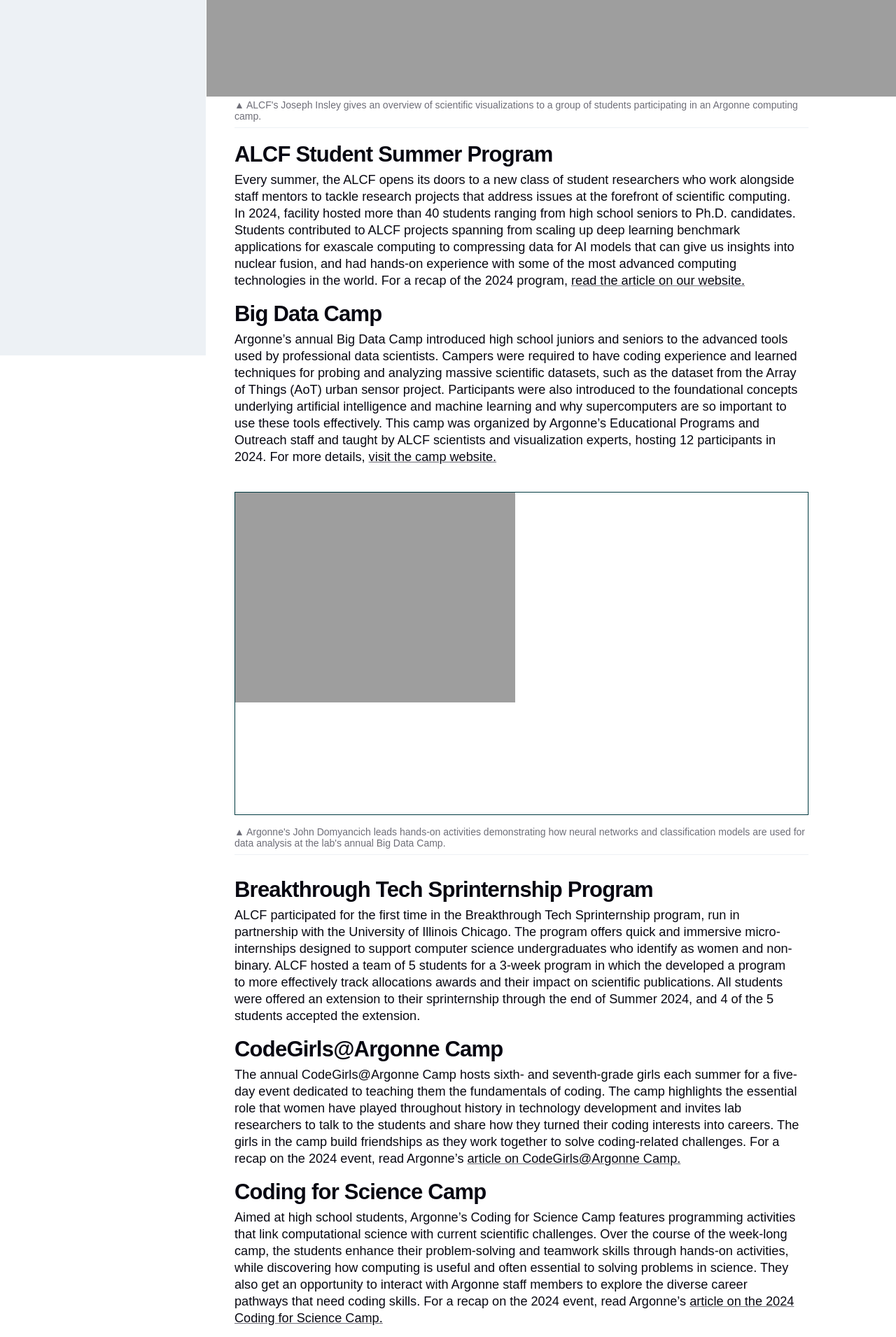
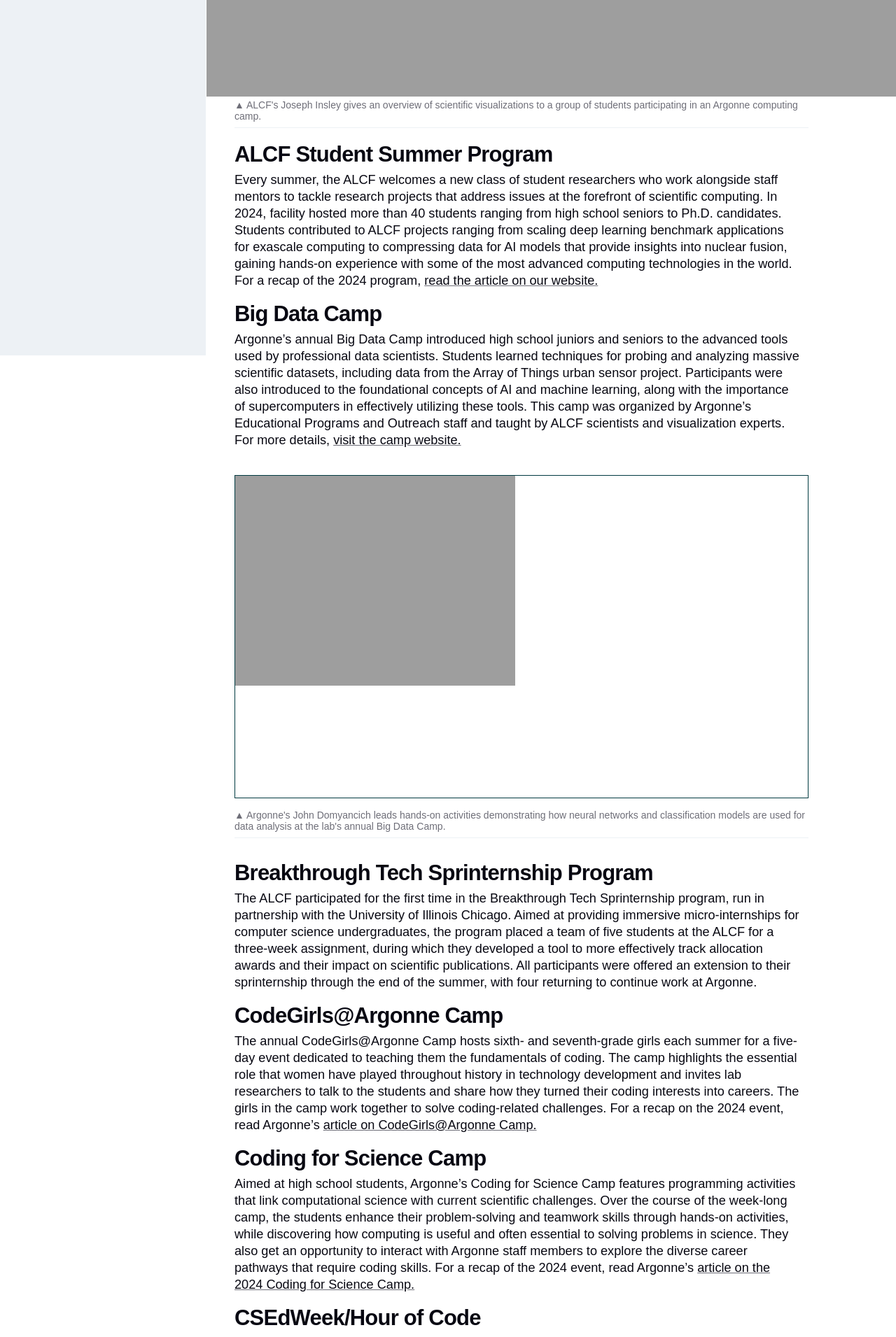
Before and after one commit to argonne-lcf/AR2024, a Jekyll site: the page built from 03_community/educational-outreach-activities.md, in a window 1280 px wide. Shown: the part 836-2747 px from the top of the page at 70% size. Built offline with Jekyll 4.4.1, drawn with Linux system fonts in a browser that asks for light colours; some web fonts are replaced; some of the changed text lies outside the part shown.

Commit message:
Update educational-outreach-activities-edits.md

```diff
--- a/03_community/educational-outreach-activities.md
+++ b/03_community/educational-outreach-activities.md
@@ -11,10 +11,10 @@
 ---
 
 ## ALCF Student Summer Program
-Every summer, the ALCF opens its doors to a new class of student researchers who work alongside staff mentors to tackle research projects that address issues at the forefront of scientific computing. In 2024, facility hosted more than 40 students ranging from high school seniors to Ph.D. candidates. Students contributed to ALCF projects spanning from scaling up deep learning benchmark applications for exascale computing to compressing data for AI models that can give us insights into nuclear fusion, and had hands-on experience with some of the most advanced computing technologies in the world.  For a recap of the 2024 program, [read the article on our website.](https://www.alcf.anl.gov/news/summer-students-tackle-supercomputing-and-ai-research-projects)
+Every summer, the ALCF welcomes a new class of student researchers who work alongside staff mentors to tackle research projects that address issues at the forefront of scientific computing. In 2024, facility hosted more than 40 students ranging from high school seniors to Ph.D. candidates. Students contributed to ALCF projects ranging from scaling deep learning benchmark applications for exascale computing to compressing data for AI models that provide insights into nuclear fusion, gaining hands-on experience with some of the most advanced computing technologies in the world. For a recap of the 2024 program, [read the article on our website.](https://www.alcf.anl.gov/news/summer-students-tackle-supercomputing-and-ai-research-projects)
 
 ## Big Data Camp
-Argonne’s annual Big Data Camp introduced high school juniors and seniors to the advanced tools used by professional data scientists. Campers were required to have coding experience and learned techniques for probing and analyzing massive scientific datasets, such as the dataset from the Array of Things (AoT) urban sensor project. Participants were also introduced to the foundational concepts underlying artificial intelligence and machine learning and why supercomputers are so important to use these tools effectively. This camp was organized by Argonne’s Educational Programs and Outreach staff and taught by ALCF scientists and visualization experts, hosting 12 participants in 2024.  For more details, [visit the camp website.](https://www.anl.gov/education/big-data-camp)
+Argonne’s annual Big Data Camp introduced high school juniors and seniors to the advanced tools used by professional data scientists. Students learned techniques for probing and analyzing massive scientific datasets, including data from the Array of Things urban sensor project. Participants were also introduced to the foundational concepts of AI and machine learning, along with the importance of supercomputers in effectively utilizing these tools. This camp was organized by Argonne’s Educational Programs and Outreach staff and taught by ALCF scientists and visualization experts. For more details, [visit the camp website.](https://www.anl.gov/education/big-data-camp)
 
 {% include media-img.html
    source= "ALCF-StudentCamp.jpg"
@@ -23,22 +23,22 @@
 
 
 ## Breakthrough Tech Sprinternship Program
-ALCF participated for the first time in the Breakthrough Tech Sprinternship program, run in partnership with the University of Illinois Chicago. The program offers quick and immersive micro-internships designed to support computer science undergraduates who identify as women and non-binary. ALCF hosted a team of 5 students for a 3-week program in which the developed a program to more effectively track allocations awards and their impact on scientific publications. All students were offered an extension to their sprinternship through the end of Summer 2024, and 4 of the 5 students accepted the extension.
+The ALCF participated for the first time in the Breakthrough Tech Sprinternship program, run in partnership with the University of Illinois Chicago. Aimed at providing immersive micro-internships for computer science undergraduates, the program placed a team of five students at the ALCF for a three-week assignment, during which they developed a tool to more effectively track allocation awards and their impact on scientific publications. All participants were offered an extension to their sprinternship through the end of the summer, with four returning to continue work at Argonne.
 
 ## CodeGirls@Argonne Camp
-The annual CodeGirls@Argonne Camp hosts sixth- and seventh-grade girls each summer for a five-day event dedicated to teaching them the fundamentals of coding. The camp highlights the essential role that women have played throughout history in technology development and invites lab researchers to talk to the students and share how they turned their coding interests into careers. The girls in the camp build friendships as they work together to solve coding-related challenges. For a recap on the 2024 event, read Argonne's [article on CodeGirls@Argonne Camp.](https://www.alcf.anl.gov/news/argonne-summer-camps-connect-students-world-supercomputing)
+The annual CodeGirls@Argonne Camp hosts sixth- and seventh-grade girls each summer for a five-day event dedicated to teaching them the fundamentals of coding. The camp highlights the essential role that women have played throughout history in technology development and invites lab researchers to talk to the students and share how they turned their coding interests into careers. The girls in the camp work together to solve coding-related challenges. For a recap on the 2024 event, read Argonne's [article on CodeGirls@Argonne Camp.](https://www.alcf.anl.gov/news/argonne-summer-camps-connect-students-world-supercomputing)
 
 ## Coding for Science Camp
-Aimed at high school students, Argonne’s Coding for Science Camp features programming activities that link computational science with current scientific challenges. Over the course of the week-long camp, the students enhance their problem-solving and teamwork skills through hands-on activities, while discovering how computing is useful and often essential to solving problems in science. They also get an opportunity to interact with Argonne staff members to explore the diverse career pathways that need coding skills. For a recap on the 2024 event, read Argonne's [article on the 2024 Coding for Science Camp.](https://www.alcf.anl.gov/news/argonne-summer-camps-connect-students-world-supercomputing)
+Aimed at high school students, Argonne’s Coding for Science Camp features programming activities that link computational science with current scientific challenges. Over the course of the week-long camp, the students enhance their problem-solving and teamwork skills through hands-on activities, while discovering how computing is useful and often essential to solving problems in science. They also get an opportunity to interact with Argonne staff members to explore the diverse career pathways that require coding skills. For a recap of the 2024 event, read Argonne's [article on the 2024 Coding for Science Camp.](https://www.alcf.anl.gov/news/argonne-summer-camps-connect-students-world-supercomputing)
 
 ## CSEdWeek/Hour of Code
 As part of the national [Computer Science Education Week (CSEdWeek)](https://www.csedweek.org/) and the Hour of Code in December, ALCF staff members provide in-person and virtual talks and demos to Chicago area schools to spark interest in computer science. Working with students in classes from elementary to high school, the volunteers led a variety of activities designed to teach the basics of coding. CSEdWeek was established by Congress in 2009 to raise awareness about the need to elevate computer science education at all levels.
 
 ## Introduce a Girl to Engineering Day
-ALCF staff members regularly serve as mentors and volunteers for Argonne’s [Introduce a Girl to Engineering Day (IGED)](https://www.anl.gov/introduce-a-girl-to-engineering-day) program. The annual event gives eighth-grade students a unique opportunity to discover engineering careers alongside Argonne’s world-class scientists and engineers. Participants hear motivational presentations by Argonne engineers, tour the lab’s cutting-edge research facilities, connect with mentors, engage in hands-on engineering experiments, and compete in a team challenge.
+ALCF staff members regularly serve as mentors and volunteers for Argonne’s [Introduce a Girl to Engineering Day (IGED)](https://www.anl.gov/introduce-a-girl-to-engineering-day) program. The annual event gives eighth-grade students a unique opportunity to explore STEM careers alongside Argonne’s world-class scientists and engineers. Participants hear inspiring talks by Argonne staff members, tour state-of-the-art research facilities, connect with mentors, engage in hands-on experiments, and compete in a team challenge.
 
 ## Introduction to AI-driven Science on Supercomputers: A Student Training Series
-The AI-driven Science on Supercomputers 7-8-week webinar series is aimed at undergraduate and graduate students enrolled at U.S. universities and community colleges and designed to attract a new generation of AI users by having a low entry barrier; that is, attendees need to have only a basic experience with the Python programming language as the pre-requisite. This year’s focus was on introducing participants to foundational concepts in AI and ML and then diving into the fundamentals of large language models. ALCF computer scientists led the weekly sessions and hands-on exercises along with talks by Argonne scientists who use AI in their research. The programs run in 2024 trained just over 500 attendees from over 100 universities from the U.S. and beyond, including undergraduates, graduate students, postdocs, and faculty from fields spanning computer science to materials science to biology. For a recap of the 2024 event, [read the article on our website](https://www.alcf.anl.gov/news/argonne-training-series-helps-prepare-new-generation-ai-ready-researchers).
+The ALCF's annual AI-driven Science on Supercomputers training series is designed for undergraduate and graduate students enrolled at U.S. universities and community colleges, with the goal of growing a new generation of AI-ready researchers. This year’s focus was on introducing participants to foundational concepts in AI and ML and then diving into the fundamentals of large language models. ALCF computer scientists led the weekly sessions and hands-on exercises along with talks by Argonne scientists who use AI in their research. The 2024 sessions hosted over 500 attendees from over 100 universities, including undergraduates, graduate students, postdocs, and faculty from fields spanning computer science to materials science to biology. For a recap of the 2024 event, [read the article on our website](https://www.alcf.anl.gov/news/argonne-training-series-helps-prepare-new-generation-ai-ready-researchers).
 
 ## Science Careers in Search of Women
-ALCF staff members continued to contribute to Argonne’s annual [Science Careers in Search of Women (SCSW)](https://www.anl.gov/science-careers-in-search-of-women) conference. The event hosts female high school students for a day of inspiring lectures, facility tours, career booth exhibits, and mentoring. SCSW provides participants with the unique experience to explore their desired profession or area of interest through interaction with Argonne’s women scientists and engineers. For a recap of the 2024, [read the article on Argonne’s website](https://www.anl.gov/article/argonne-hosts-2024-science-careers-in-search-of-women-event).
+ALCF staff members continued to contribute to Argonne’s annual [Science Careers in Search of Women (SCSW)](https://www.anl.gov/science-careers-in-search-of-women) conference. The event hosts high school students for a day of inspiring lectures, facility tours, career booth exhibits, and mentoring. SCSW provides participants with the unique experience to explore their desired profession or area of interest through interaction with Argonne scientists and engineers. For a recap of the 2024, [read the article on Argonne’s website](https://www.anl.gov/article/argonne-hosts-2024-science-careers-in-search-of-women-event).
```
